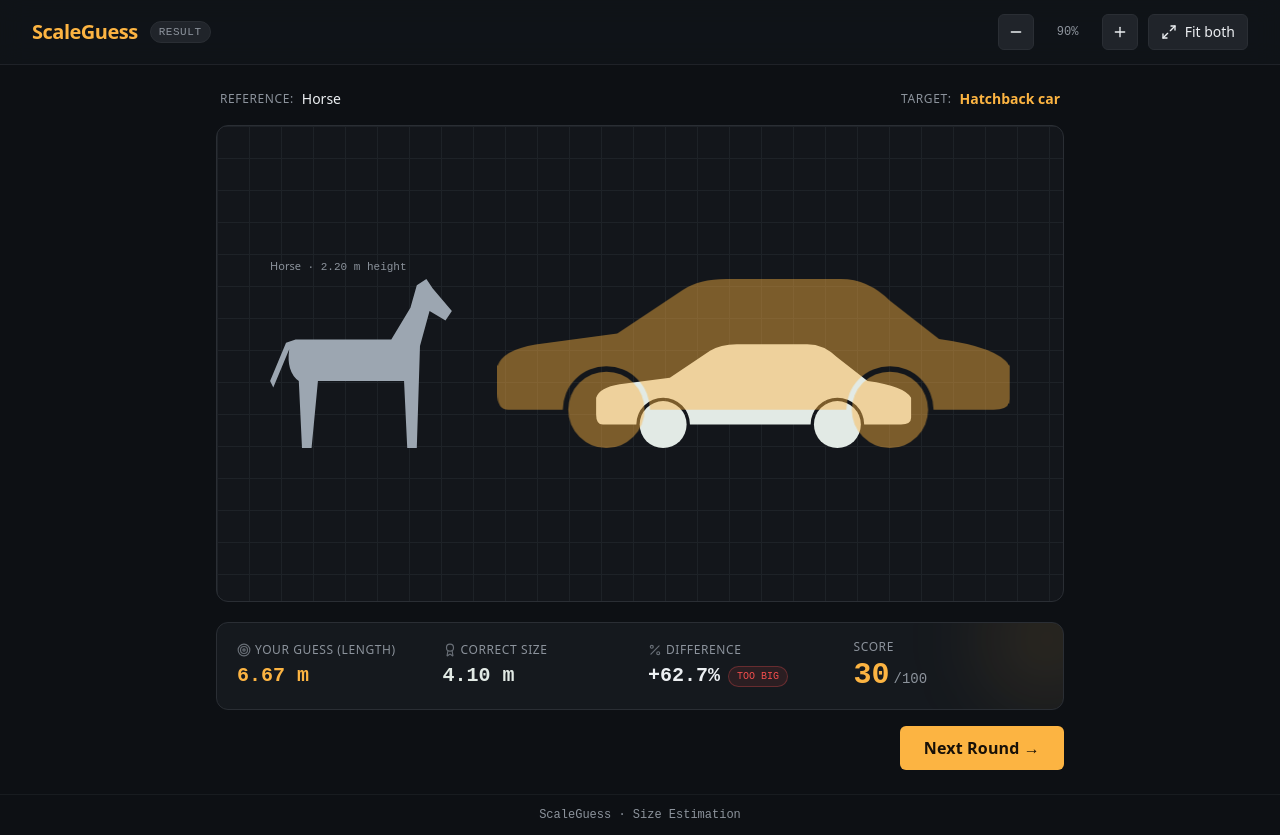
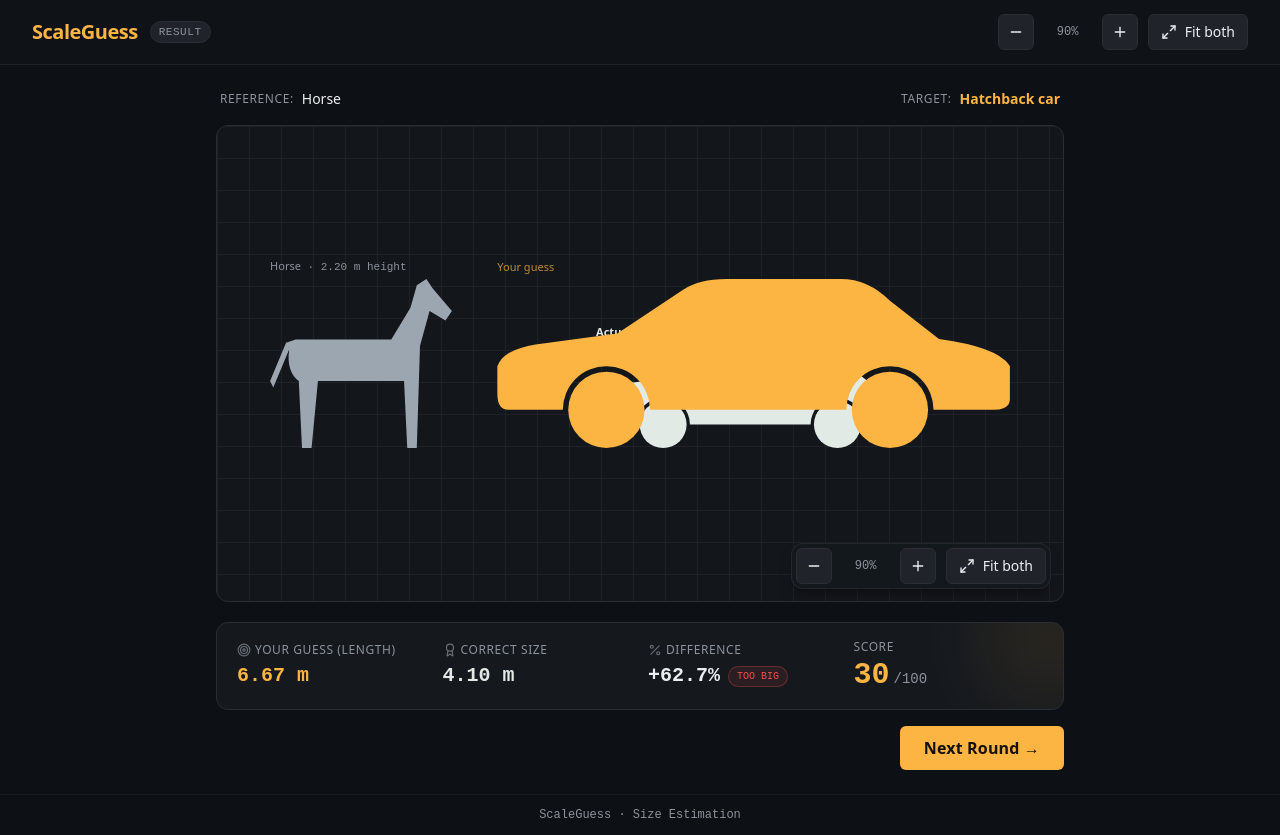
Before and after one commit to pikacoder44/Guess-the-size, a React (Vite) app: page / in a window 1280 px wide. Both pictures are taken after a click on the button "Lock In". Built offline with nearby package versions, Linux system fonts and the light colour scheme.

Commit message:
feat: add ghost silhouette rendering and camera controls to game board component

```diff
--- a/src/components/game/GameBoard.tsx
+++ b/src/components/game/GameBoard.tsx
@@ -4,13 +4,15 @@ import { rectToScreen, screenToWorld, sizeFor, type Rect, type Vec } from "@/gam
 import { correctRect, guessRect, referenceRect, type GameApi } from "@/game/useGame";
 import { formatMeasurement } from "@/game/scoring";
 import { SilhouetteSvg } from "./Silhouette";
+import { CameraControls } from "./CameraControls";
 import type { GameObject } from "@/game/types";
 
 const KEY_MOVE_PX = 10;
 const KEY_RESIZE = 1.04;
 
 function boxStyle(rect: Rect, game: GameApi): CSSProperties {
-  const s = game.state!;
+  const s = game.state;
+  if (!s) return {};
   const b = rectToScreen(rect, s.camera, s.viewport);
   return {
     width: b.width,
@@ -20,8 +22,8 @@ function boxStyle(rect: Rect, game: GameApi): CSSProperties {
 }
 
 type DragState =
-  | { kind: "move"; grabOffset: Vec }
-  | { kind: "resize"; startX: number; startY: number; scale: number; diagPx: number };
+  | { kind: "move"; pointerId: number; grabOffset: Vec }
+  | { kind: "resize"; pointerId: number; startX: number; startY: number; scale: number; diagPx: number };
 
 export function GameBoard({ game }: { game: GameApi }) {
   const viewportRef = useRef<HTMLDivElement>(null);
@@ -35,7 +37,7 @@ export function GameBoard({ game }: { game: GameApi }) {
     return { x: e.clientX - r.left, y: e.clientY - r.top };
   };
 
-  // Measure the fixed viewport; init the round on first measure.
+  // Measure the fixed viewport; init the round on first measure without wiping active rounds.
   useEffect(() => {
     const el = viewportRef.current;
     if (!el) return;
@@ -43,10 +45,12 @@ export function GameBoard({ game }: { game: GameApi }) {
     const measure = () => {
       const vp = { width: el.clientWidth, height: el.clientHeight };
       if (!vp.width || !vp.height) return;
-      if (!initialised) {
+      if (!initialised && !game.state) {
         initialised = true;
         game.init(pickRandomPuzzle(), vp);
-      } else game.setViewport(vp);
+      } else {
+        game.setViewport(vp);
+      }
     };
     measure();
     const ro = new ResizeObserver(measure);
@@ -58,13 +62,14 @@ export function GameBoard({ game }: { game: GameApi }) {
   const playing = state?.phase === "PLAYING";
 
   const onTargetDown = (e: PointerEvent<HTMLDivElement>) => {
-    if (!state || !playing) return;
+    if (!state || !playing || e.button !== 0) return;
     e.currentTarget.setPointerCapture(e.pointerId);
     const screenPt = getScreenPt(e);
     if (!screenPt) return;
     const worldPt = screenToWorld(screenPt, state.camera, state.viewport);
     drag.current = {
       kind: "move",
+      pointerId: e.pointerId,
       grabOffset: {
         x: state.targetCenter.x - worldPt.x,
         y: state.targetCenter.y - worldPt.y,
@@ -73,12 +78,13 @@ export function GameBoard({ game }: { game: GameApi }) {
   };
 
   const onHandleDown = (e: PointerEvent<HTMLButtonElement>) => {
-    if (!state || !playing) return;
+    if (!state || !playing || e.button !== 0) return;
     e.stopPropagation();
     e.currentTarget.setPointerCapture(e.pointerId);
     const size = sizeFor(state.puzzle.target, state.guessScale);
     drag.current = {
       kind: "resize",
+      pointerId: e.pointerId,
       startX: e.clientX,
       startY: e.clientY,
       scale: state.guessScale,
@@ -88,7 +94,8 @@ export function GameBoard({ game }: { game: GameApi }) {
 
   const onPointerMove = (e: PointerEvent) => {
     const d = drag.current;
-    if (!d || !state) return;
+    if (!d || !state || e.pointerId !== d.pointerId) return;
+
     if (d.kind === "move") {
       const screenPt = getScreenPt(e);
       if (!screenPt) return;
@@ -106,7 +113,13 @@ export function GameBoard({ game }: { game: GameApi }) {
     }
   };
 
-  const endDrag = () => {
+  const endDrag = (e: PointerEvent) => {
+    if (drag.current && drag.current.pointerId === e.pointerId) {
+      drag.current = null;
+    }
+  };
+
+  const cancelDrag = () => {
     drag.current = null;
   };
 
@@ -139,22 +152,26 @@ export function GameBoard({ game }: { game: GameApi }) {
       className="game-viewport relative aspect-4/3 w-full touch-none select-none overflow-hidden sm:aspect-video"
       onPointerMove={onPointerMove}
       onPointerUp={endDrag}
-      onPointerCancel={endDrag}
+      onPointerCancel={cancelDrag}
+      onLostPointerCapture={cancelDrag}
       role="application"
       aria-label="Game board"
     >
       {state && (
         <>
+          {/* Reference Object */}
           <SceneBox rect={referenceRect(state)} game={game} className="text-reference">
             <SilhouetteSvg object={state.puzzle.reference} />
             <ObjectLabel object={state.puzzle.reference} showMeasure />
           </SceneBox>
 
+          {/* Target: Interactive during PLAYING, Compared during RESULT */}
           {playing ? (
             <div
               className="target-box absolute left-0 top-0 cursor-grab text-target active:cursor-grabbing"
               style={boxStyle(guessRect(state), game)}
               onPointerDown={onTargetDown}
+              onLostPointerCapture={cancelDrag}
               onKeyDown={onTargetKey}
               tabIndex={0}
               role="group"
@@ -165,8 +182,9 @@ export function GameBoard({ game }: { game: GameApi }) {
               <button
                 type="button"
                 className="resize-handle"
-                aria-label="Resize target (drag up to enlarge)"
+                aria-label="Resize target (drag up-right to enlarge)"
                 onPointerDown={onHandleDown}
+                onLostPointerCapture={cancelDrag}
                 onKeyDown={(e) => {
                   if (e.key === "ArrowUp" || e.key === "ArrowRight") {
                     e.preventDefault();
@@ -182,19 +200,27 @@ export function GameBoard({ game }: { game: GameApi }) {
             </div>
           ) : (
             <>
+              {/* Correct silhouette (Solid) */}
               <SceneBox rect={correctRect(state)} game={game} className="text-correct">
                 <SilhouetteSvg object={state.puzzle.target} />
+                <span className="object-label text-correct font-semibold">Actual</span>
               </SceneBox>
-              <SceneBox rect={guessRect(state)} game={game} className="text-target opacity-45">
-                <SilhouetteSvg object={state.puzzle.target} />
+              {/* Player's final guess silhouette (Ghost) */}
+              <SceneBox rect={guessRect(state)} game={game} className="text-target">
+                <SilhouetteSvg object={state.puzzle.target} isGhost />
+                <span className="object-label text-target opacity-75">Your guess</span>
               </SceneBox>
             </>
           )}
+
+          {/* Floating Canvas Camera Controls */}
+          <div className="absolute bottom-3 right-3 z-20 pointer-events-auto backdrop-blur-md bg-card/85 border border-border/70 rounded-xl p-1 shadow-lg shadow-black/25">
+            <CameraControls game={game} />
+          </div>
         </>
       )}
     </div>
   );
-
 }
 
 function SceneBox({ rect, game, className, children }: { rect: Rect; game: GameApi; className: string; children: ReactNode }) {
@@ -203,7 +229,7 @@ function SceneBox({ rect, game, className, children }: { rect: Rect; game: GameA
       {children}
     </div>
   );
-  }
+}
 
 function ObjectLabel({ object, showMeasure }: { object: GameObject; showMeasure?: boolean }) {
   return (
```
